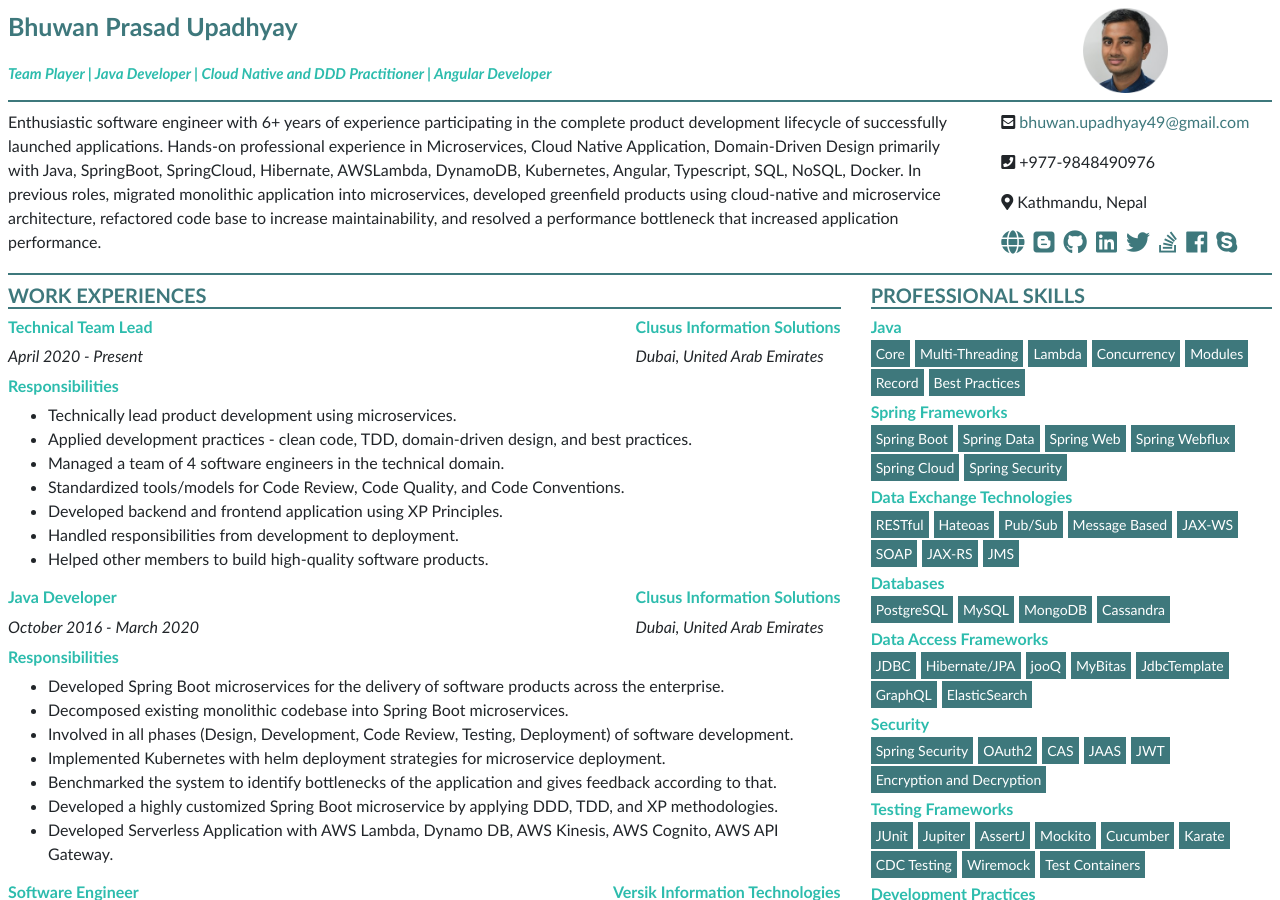
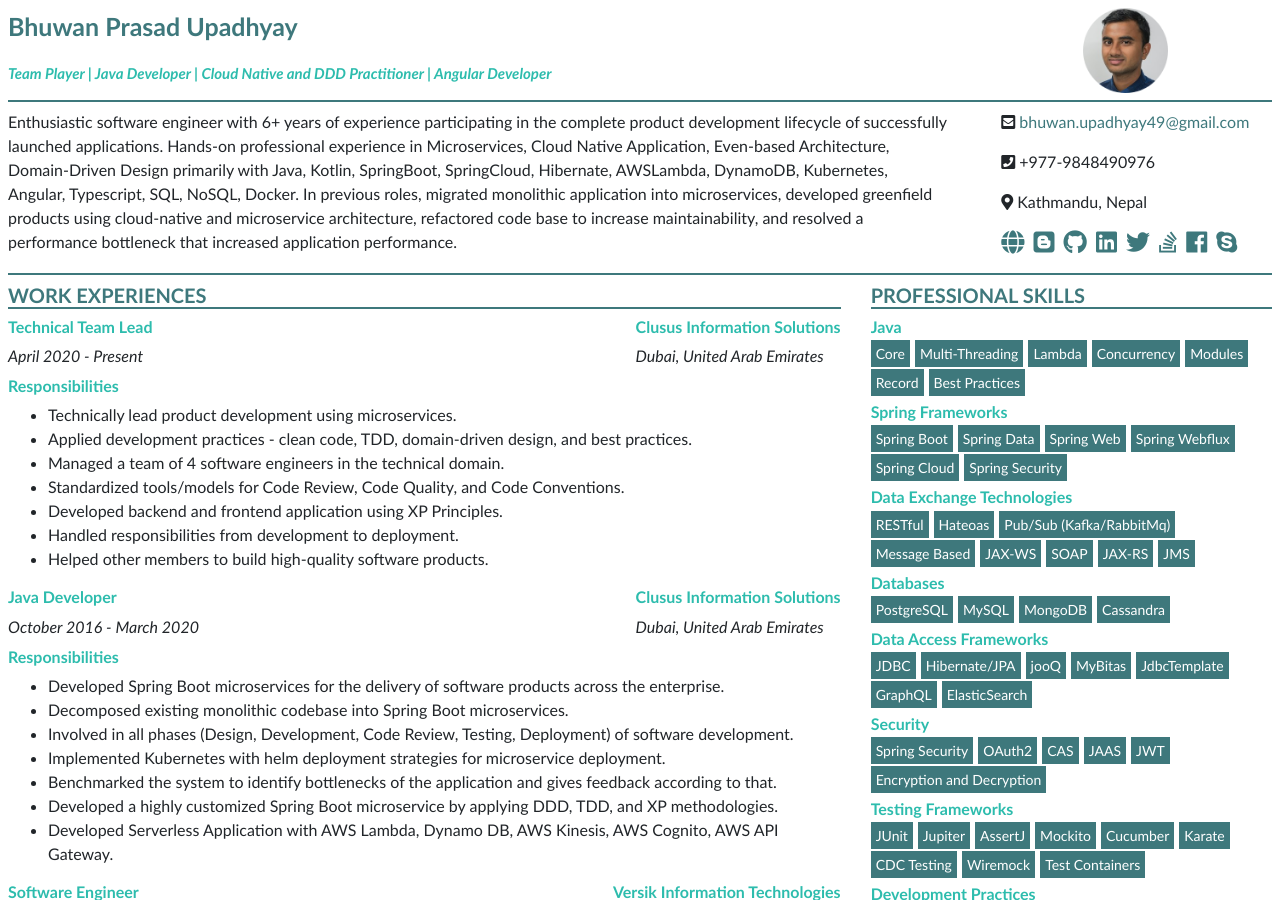
Before and after one commit to BhuwanUpadhyay/cv, a Jekyll site: the page built from index.markdown, in a window 1280 px wide and 900 px high. Built offline with Jekyll 4.4.1, drawn with Linux system fonts in a browser that asks for light colours; nearby versions of some CDN libraries.

Commit message:
Update cv.yml

```diff
--- a/_data/cv.yml
+++ b/_data/cv.yml
@@ -1,7 +1,7 @@
 name: Bhuwan Prasad Upadhyay
 title: Team Player | Java Developer | Cloud Native and DDD Practitioner | Angular Developer
 summary: >-
-  Enthusiastic software engineer with 6+ years of experience participating in the complete product development lifecycle of successfully launched applications. Hands-on professional experience in Microservices, Cloud Native Application, Domain-Driven Design primarily with Java, SpringBoot, SpringCloud, Hibernate, AWSLambda, DynamoDB, Kubernetes, Angular, Typescript, SQL, NoSQL, Docker. In previous roles, migrated monolithic application into microservices, developed greenfield products using cloud-native and microservice architecture, refactored code base to increase maintainability, and resolved a performance bottleneck that increased application performance.
+  Enthusiastic software engineer with 6+ years of experience participating in the complete product development lifecycle of successfully launched applications. Hands-on professional experience in Microservices, Cloud Native Application, Even-based Architecture, Domain-Driven Design primarily with Java, Kotlin, SpringBoot, SpringCloud, Hibernate, AWSLambda, DynamoDB, Kubernetes, Angular, Typescript, SQL, NoSQL, Docker. In previous roles, migrated monolithic application into microservices, developed greenfield products using cloud-native and microservice architecture, refactored code base to increase maintainability, and resolved a performance bottleneck that increased application performance.
 image: assets/images/2.png
 email: bhuwan.upadhyay49@gmail.com
 location: Kathmandu, Nepal
@@ -36,7 +36,7 @@
     categories:
       - name: RESTful
       - name: Hateoas
-      - name: Pub/Sub
+      - name: Pub/Sub (Kafka/RabbitMq)
       - name: Message Based
       - name: JAX-WS
       - name: SOAP
```
